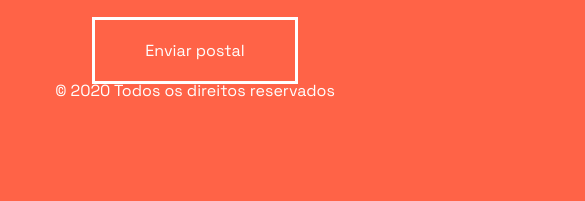
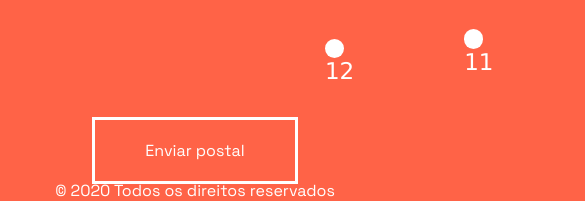
Before and after one commit to RaquelMarques97/surpresa-de-natal, a plain HTML site: page index.html in a window 390 px wide. Shown: the part 1136-1337 px from the top of the page, 585 px wide, since content can reach past the window. Before the commit the page ends 1237 px from the top, so only its background shows below. Drawn offline with nearby package versions, Linux system fonts and the light colour scheme.

Commit message:
zoom mobile

```diff
--- a/css/connect-the-dots.css
+++ b/css/connect-the-dots.css
@@ -1,5 +1,5 @@
 #main {margin:auto;font-family:Geneva, sans-serif;}
-#canvas {width:50vw;height:500px;position:relative;background-color:transparent;}
+#canvas {width:50vw;height:800px;position:relative;background-color:transparent;}
 .point {position:absolute;height:1px;width:1px;background-color:#fff;}
 .dot_container {position:absolute;padding:1px;padding:1px;}
 
--- a/css/stylesheet.css
+++ b/css/stylesheet.css
@@ -48,7 +48,8 @@ form {
 
 @media screen and (max-width: 1024px) {
   #canvas{
-    margin-left:22vw;
+    margin-left:12vw;
+    zoom:120%;
   }
 }
 
--- a/index.html
+++ b/index.html
@@ -54,7 +54,7 @@
       </section>
      </div>
 
-    <div style="margin-top:50px;" ><a href="postcardform.html" style="margin:auto;width:240px; height:50px; border-style: solid;border-color:white;color:#fff; text-align: center; text-decoration: none;padding:20px 50px 20px 50px; background-color: tomato;">Enviar postal</a></div>
+    <div style="margin-top:150px;" ><a href="postcardform.html" style="margin:auto;width:240px; height:50px; border-style: solid;border-color:white;color:#fff; text-align: center; text-decoration: none;padding:20px 50px 20px 50px; background-color: tomato;">Enviar postal</a></div>
 
         <div style="text-align: center;width:100vw; margin-top: 5%;">	&#169; 2020 Todos os direitos reservados</div>
 
```
